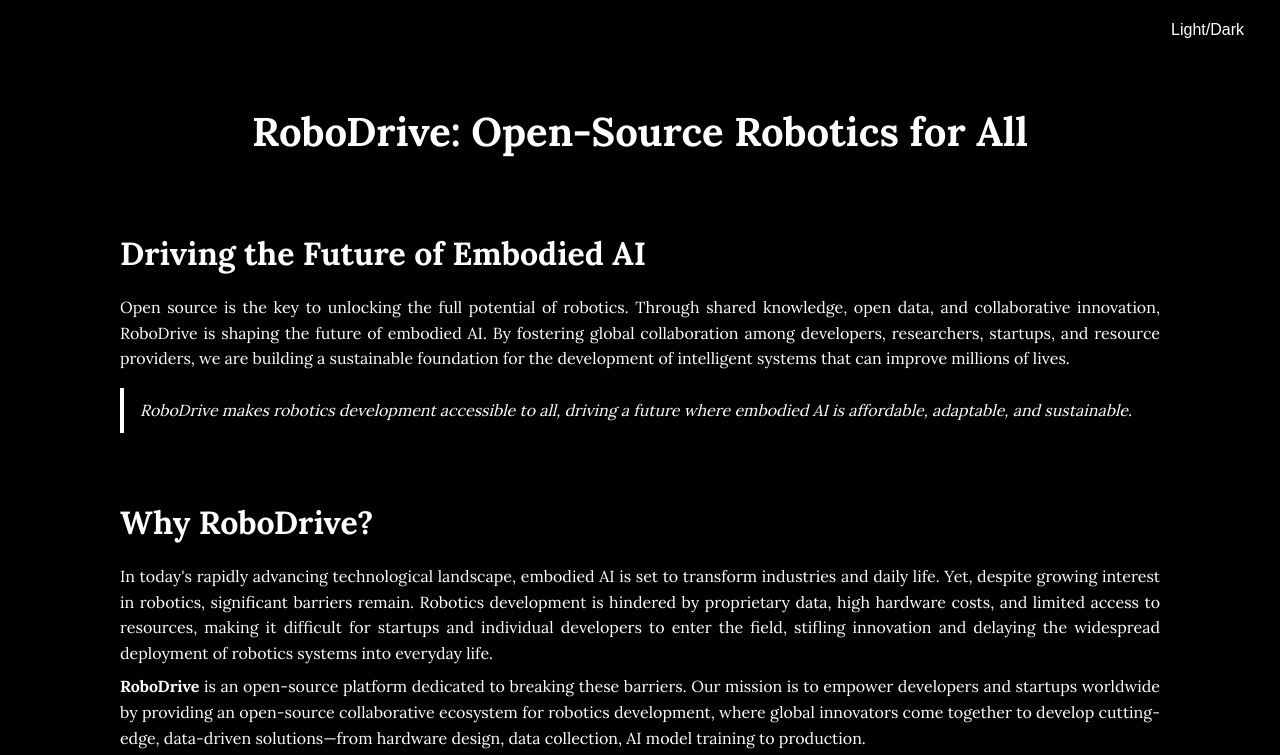
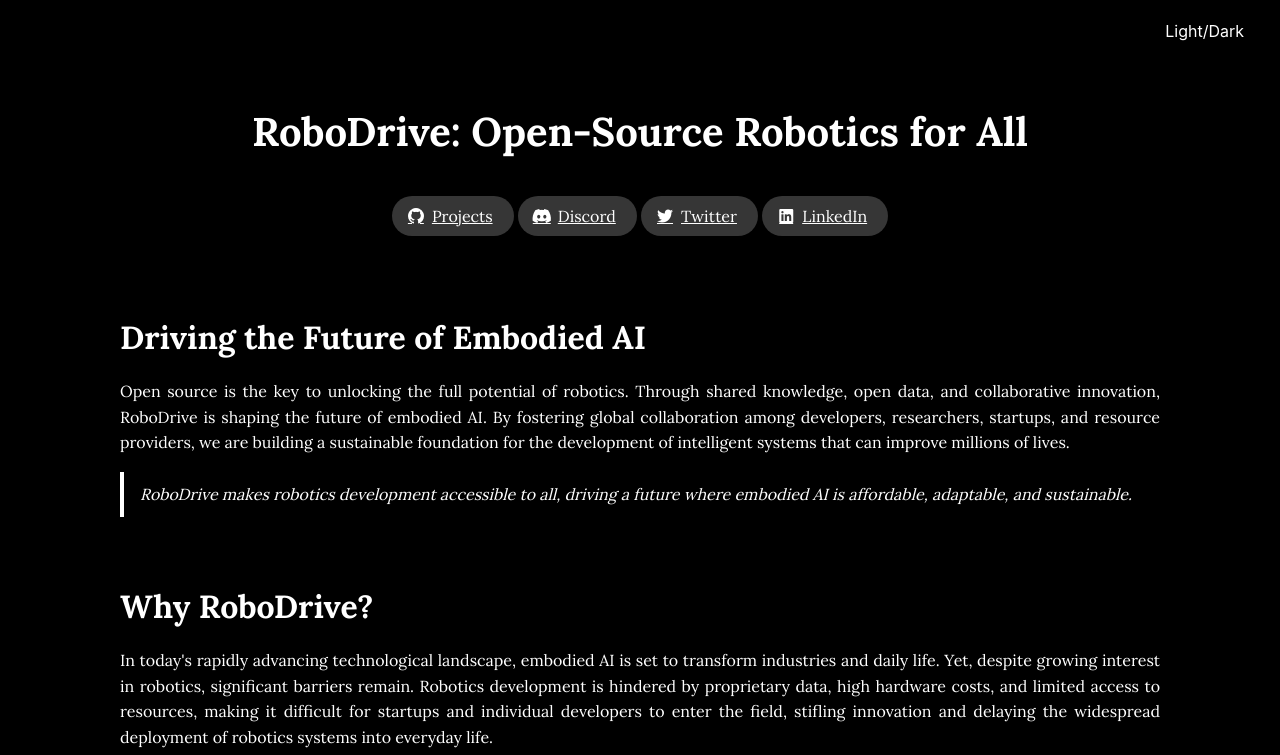
Before and after one commit to Auto-Driving-DAO/Auto-Driving-DAO.github.io, a plain HTML site: page index.html in a window 1280 px wide. Shown: the top 755 px of the page. Drawn offline with Linux system fonts and the light colour scheme; some icons are missing.

Commit message:
version2.1

```diff
--- a/index.html
+++ b/index.html
@@ -4,8 +4,16 @@
     <meta charset="UTF-8">
     <meta name="viewport" content="width=device-width, initial-scale=1.0">
     <title>RoboDrive: Open-Source Robotics for All</title>
-    <!--Merriweather, serif-->
+    <!--possible fonts: Merriweather, serif-->
     <link href="https://fonts.googleapis.com/css2?family=Lora:wght@400;700&display=swap" rel="stylesheet">
+    <!--for icons (fontawesome)-->
+    <link rel="stylesheet" href="https://cdnjs.cloudflare.com/ajax/libs/font-awesome/6.0.0-beta3/css/all.min.css">
+    <!--for buttons (css bulma)-->
+    <link rel="stylesheet" href="static/css/bulma.min.css">
+    <link rel="stylesheet" href="static/css/bulma-carousel.min.css">
+    <link rel="stylesheet" href="static/css/bulma-slider.min.css">
+    <link rel="stylesheet" href="static/css/fontawesome.all.min.css">
+    <link rel="stylesheet" href="https://cdn.jsdelivr.net/gh/jpswalsh/academicons@1/css/academicons.min.css">
 
     <style>
         body {
@@ -35,6 +43,10 @@
             margin-top: 2em; /* Increased padding before each new subtitle */
             margin-bottom: 0.5em;
             text-align: left; /* Aligning h3 to the left */
+        }
+        h1, h3 {
+          font-family: 'Lora', serif; /* Use Lora font */
+          font-weight: 700; /* Bold weight */
         }
         p {
             text-align: justify;
@@ -99,10 +111,44 @@
         }
     </script>
 </head>
+
 <body>
     <button class="theme-toggle" onclick="toggleTheme()">Light/Dark</button>
+    <div class="container">
+      <div class="header">
+        <h1>RoboDrive: Open-Source Robotics for All</h1>
 
-    <h1>RoboDrive: Open-Source Robotics for All</h1>
+        <div class="column has-text-centered">
+          <div class="external-links">
+            <!-- External links for Discord, Twitter, and LinkedIn -->
+            <span class="link-block">
+              <a href="https://github.com/orgs/RoboDrive-org/repositories" target="_blank" class="external-link button is-normal is-rounded is-dark">
+                  <span class="icon"><i class="fab fa-github"></i></span>
+                  <span>Projects</span>
+              </a>
+          </span>
+            <span class="link-block">
+                <a href="https://discord.com" target="_blank" class="external-link button is-normal is-rounded is-dark">
+                    <span class="icon"><i class="fab fa-discord"></i></span>
+                    <span>Discord</span>
+                </a>
+            </span>
+            <span class="link-block">
+                <a href="https://twitter.com" target="_blank" class="external-link button is-normal is-rounded is-dark">
+                    <span class="icon"><i class="fab fa-twitter"></i></span>
+                    <span>Twitter</span>
+                </a>
+            </span>
+            <span class="link-block">
+                <a href="https://linkedin.com" target="_blank" class="external-link button is-normal is-rounded is-dark">
+                    <span class="icon"><i class="fab fa-linkedin"></i></span>
+                    <span>LinkedIn</span>
+                </a>
+            </span>
+          </div>
+        </div>
+      </div>
+    </div>
 
     <h3>Driving the Future of Embodied AI</h3>
     <p>Open source is the key to unlocking the full potential of robotics. Through shared knowledge, open data, and collaborative innovation, RoboDrive is shaping the future of embodied AI. By fostering global collaboration among developers, researchers, startups, and resource providers, we are building a sustainable foundation for the development of intelligent systems that can improve millions of lives.</p>
```
Also changed, not shown: index0.html (renamed from index2.html, +1 -1 lines).
